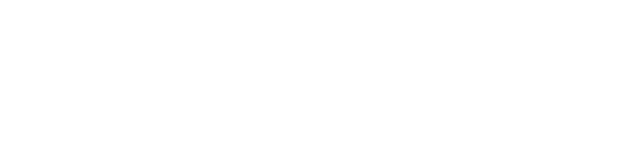
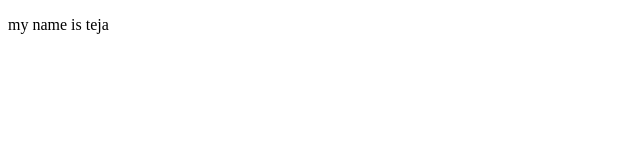
Before and after one commit to chaithnyateja13/gittest, a plain HTML site: page index.html in a window 1280 px wide. Shown: the whole page, without its empty margins (0-640 px from the left). Drawn offline with Linux system fonts and the light colour scheme.

Commit message:
changes of p

```diff
--- a/index.html
+++ b/index.html
@@ -6,6 +6,6 @@
     <title>TEJA</title>
 </head>
 <body>
-
+    <p>my name is teja </p>
 </body>
 </html>
```
